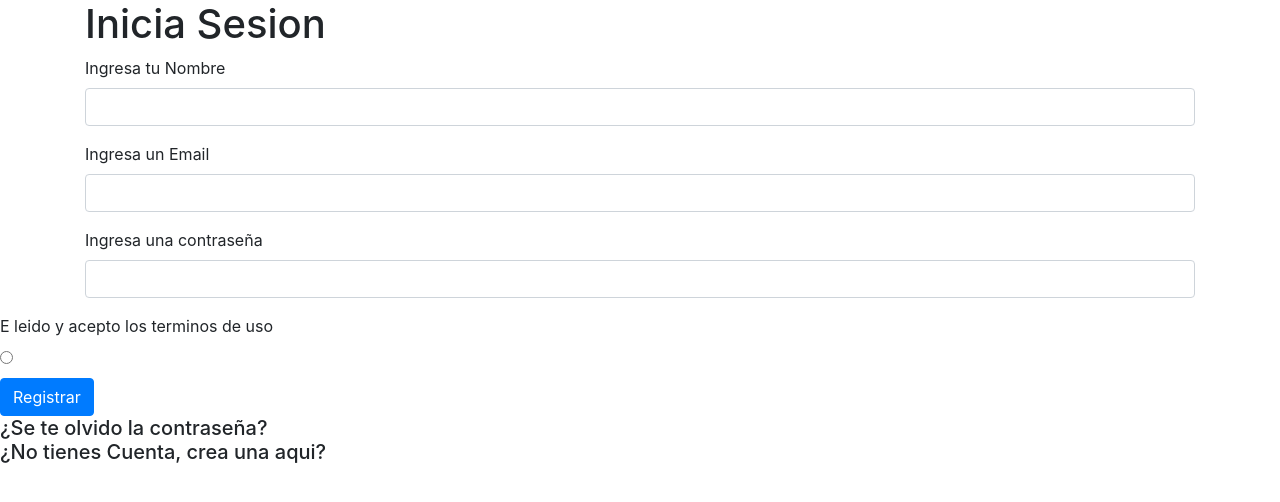
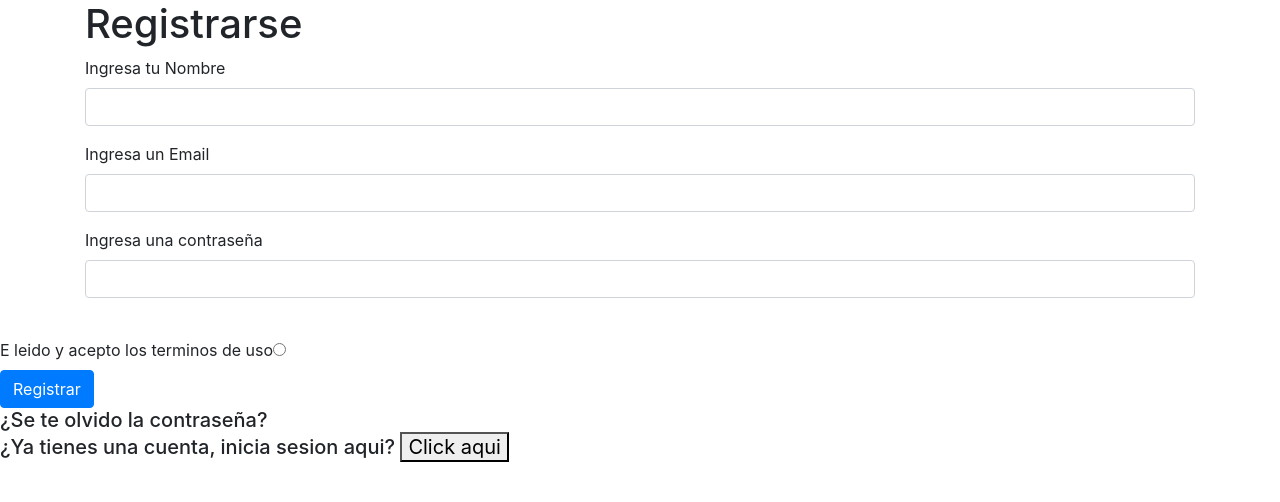
Before and after one commit to Stormimation/Programacion_Web005D_P1, a plain HTML site: page Registro.html in a window 1280 px wide. Drawn offline with nearby package versions, Linux system fonts and the light colour scheme.

Commit message:
paginas mejoradas

```diff
--- a/Registro.html
+++ b/Registro.html
@@ -5,11 +5,11 @@
     <script src="https://ajax.googleapis.com/ajax/libs/jquery/3.5.1/jquery.min.js"></script>
     <script src="https://cdnjs.cloudflare.com/ajax/libs/popper.js/1.16.0/umd/popper.min.js"></script>
     <script src="https://maxcdn.bootstrapcdn.com/bootstrap/4.5.2/js/bootstrap.min.js"></script>
-    <title>Ingreso</title>
+    <title>Registro</title>
 </head>
 <body>
     <div class="container">
-        <h1>Inicia Sesion</h1>
+        <h1>Registrarse</h1>
         <form>
             <div class="form-group">
                 <label for="Name"> Ingresa tu Nombre</label>
@@ -27,9 +27,9 @@
             </div>
 
             <div class="form-group"></div>
-                <label for="Email">E leido y acepto los terminos de uso</label>
+                <label for="Email"></label>
                 <div>
-                    <label for="Terminos" class="radio-inline"><input type="radio">
+                    <label for="Terminos" class="radio-inline">E leido y acepto los terminos de uso<input type="radio">
 
                     </label>
                 </div>
@@ -40,7 +40,7 @@
         </form>
     </div>
 
-    <h5>¿Se te olvido la contraseña? <br> ¿No tienes Cuenta, crea una aqui? </h5>
+    <h5>¿Se te olvido la contraseña? <br> ¿Ya tienes una cuenta, inicia sesion aqui? <button onclick="document.location='Ingreso.html'">Click aqui</button> </h5>
 
 </body>
 </html>
```
Also changed, not shown: Ingreso.html (+1 -1 lines).
